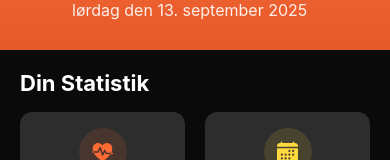
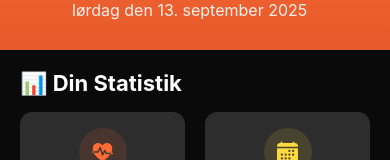
Before and after one commit to Marcusabs/ProgressiveOverloadNew, a React Native app: screen /Home in a window 390 px wide. Shown: the part 197-357 px from the top of the page. Built offline with nearby package versions, Linux system fonts and the light colour scheme.

Commit message:
Add emojis to statistics sections: 📊 Din Statistik, 📈 Træningsstatistik, 📊 Træningsstatistikker

```diff
--- a/src/screens/HomeScreen.tsx
+++ b/src/screens/HomeScreen.tsx
@@ -239,7 +239,7 @@ export default function HomeScreen() {
 
         {/* Quick Stats */}
         <View style={styles.statsSection}>
-          <Text style={[styles.sectionTitle, { color: theme.colors.text }]}>Din Statistik</Text>
+          <Text style={[styles.sectionTitle, { color: theme.colors.text }]}>📊 Din Statistik</Text>
           <View style={styles.statsGrid}>
             <View style={[styles.statCard, { backgroundColor: theme.colors.card, shadowColor: theme.colors.shadow }]}>
               <View style={[styles.statIconContainer, { backgroundColor: theme.colors.primary + '20' }]}>
--- a/src/screens/ProfileScreen.tsx
+++ b/src/screens/ProfileScreen.tsx
@@ -406,7 +406,7 @@ export default function ProfileScreen() {
         {/* Training Statistics */}
         <View style={styles.section}>
           <View style={styles.sectionHeader}>
-            <Text style={[styles.sectionTitle, { color: theme.colors.text }]}>Træningsstatistikker</Text>
+            <Text style={[styles.sectionTitle, { color: theme.colors.text }]}>📊 Træningsstatistikker</Text>
             <TouchableOpacity onPress={() => setShowStatsModal(true)}>
               <Ionicons name="stats-chart" size={20} color={theme.colors.primary} />
             </TouchableOpacity>
@@ -676,7 +676,7 @@ export default function ProfileScreen() {
         >
           <View style={[styles.modalOverlay, { backgroundColor: theme.colors.overlay }]}>
             <View style={[styles.modalContent, { backgroundColor: theme.colors.surface }]}>
-              <Text style={[styles.modalTitle, { color: theme.colors.text }]}>Detaljerede Statistikker</Text>
+              <Text style={[styles.modalTitle, { color: theme.colors.text }]}>📊 Detaljerede Statistikker</Text>
 
               <View style={styles.statsModalContent}>
                 <View style={styles.statRow}>
--- a/src/screens/ProgressScreen.tsx
+++ b/src/screens/ProgressScreen.tsx
@@ -537,7 +537,7 @@ export default function ProgressScreen() {
 
         {/* User Stats Summary */}
         <View style={[styles.statsSummary, { backgroundColor: theme.colors.card, shadowColor: theme.colors.shadow }]}>
-          <Text style={[styles.statsSummaryTitle, { color: theme.colors.text }]}>Din Statistik</Text>
+          <Text style={[styles.statsSummaryTitle, { color: theme.colors.text }]}>📊 Din Statistik</Text>
           <View style={styles.statsSummaryGrid}>
             <View style={styles.statsSummaryItem}>
               <Text style={[styles.statsSummaryValue, { color: theme.colors.primary }]}>{userStats.totalWorkouts}</Text>
@@ -728,7 +728,7 @@ export default function ProgressScreen() {
 
         {/* Workout Summary */}
         <View style={styles.section}>
-          <Text style={[styles.sectionTitle, { color: theme.colors.text }]}>Træningsstatistik</Text>
+          <Text style={[styles.sectionTitle, { color: theme.colors.text }]}>📈 Træningsstatistik</Text>
           <View style={styles.workoutStatsGrid}>
             <View style={[styles.workoutStatCard, { backgroundColor: theme.colors.card, shadowColor: theme.colors.shadow }]}>
               <Ionicons name="calendar" size={24} color={theme.colors.primary} />
```
